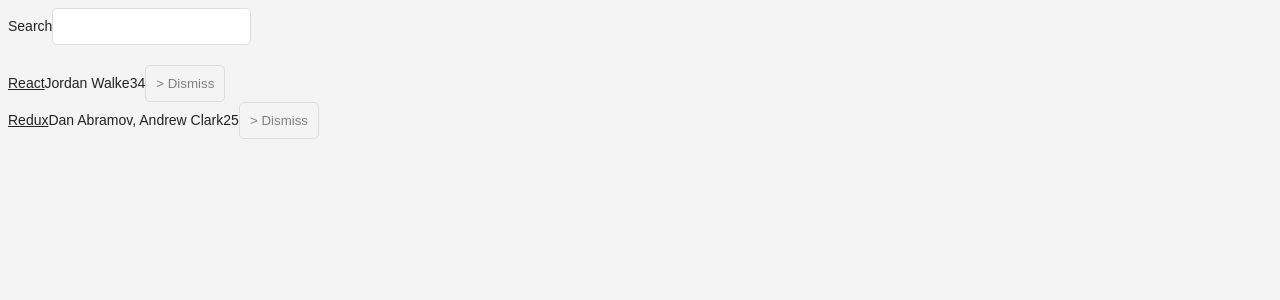
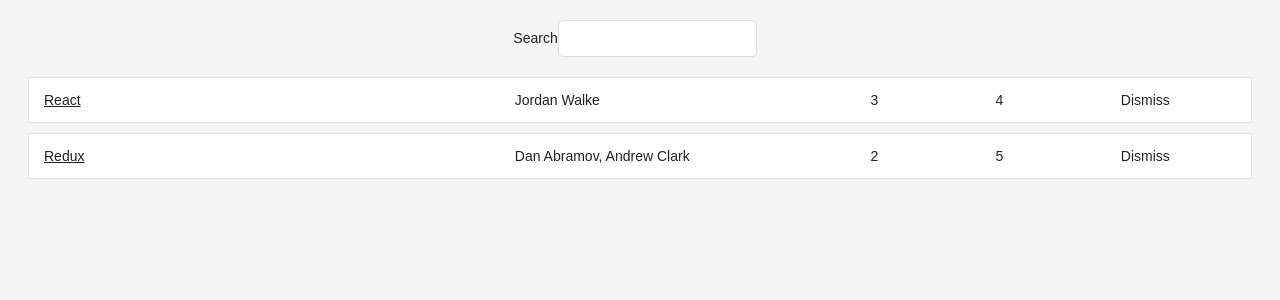
Before and after one commit to alfieqashwa/hackernews-hooks, a React (Create React App) app: page / in a window 1280 px wide. Shown: the top 300 px of the page. Built offline with nearby package versions, Linux system fonts and the light colour scheme.

Commit message:
styling the components & finished Basics In Reacts

```diff
--- a/src/App.js
+++ b/src/App.js
@@ -1,5 +1,6 @@
 import React, { useState } from 'react';
 import './App.css';
+
 const data = [
   {
     title: 'React',
@@ -18,6 +19,7 @@
     objectID: 1
   }
 ];
+
 const isSearched = searchTerm => item =>
   item.title.toLowerCase().includes(searchTerm.toLowerCase());
 
@@ -36,10 +38,12 @@
   }
 
   return (
-    <div className="App">
-      <Search value={searchTerm} onChange={onSearchChange}>
-        Search
-      </Search>
+    <div className="page">
+      <div className="interactions">
+        <Search value={searchTerm} onChange={onSearchChange}>
+          Search
+        </Search>
+      </div>
       <Table list={list} pattern={searchTerm} onDismiss={onDismiss} />
     </div>
   );
@@ -55,16 +59,19 @@
 const Table = ({ list, pattern, onDismiss }) => (
   <div className="table">
     {list.filter(isSearched(pattern)).map(item => (
-      <div key={item.objectID}>
-        <span>
+      <div key={item.objectID} className="table-row ">
+        <span style={{ width: '40%' }}>
           <a href={item.url}>{item.title}</a>
         </span>
-        <span>{item.author}</span>
-        <span>{item.num_comments}</span>
-        <span>{item.points}</span>
-        <span>
-          <Button onClick={() => onDismiss(item.objectID)} type="button">
-            > Dismiss
+        <span style={{ width: '30%' }}>{item.author}</span>
+        <span style={{ width: '10%' }}>{item.num_comments}</span>
+        <span style={{ width: '10%' }}>{item.points}</span>
+        <span style={{ width: '10%' }}>
+          <Button
+            onClick={() => onDismiss(item.objectID)}
+            className="button-inline"
+          >
+            Dismiss
           </Button>
         </span>
       </div>
```
